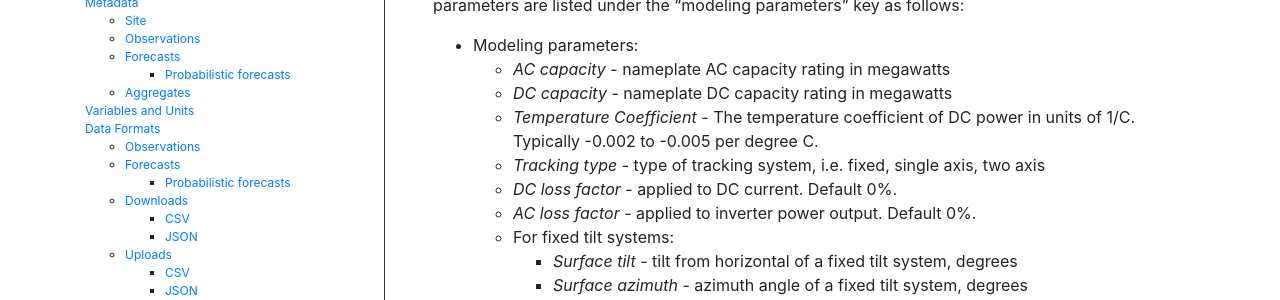
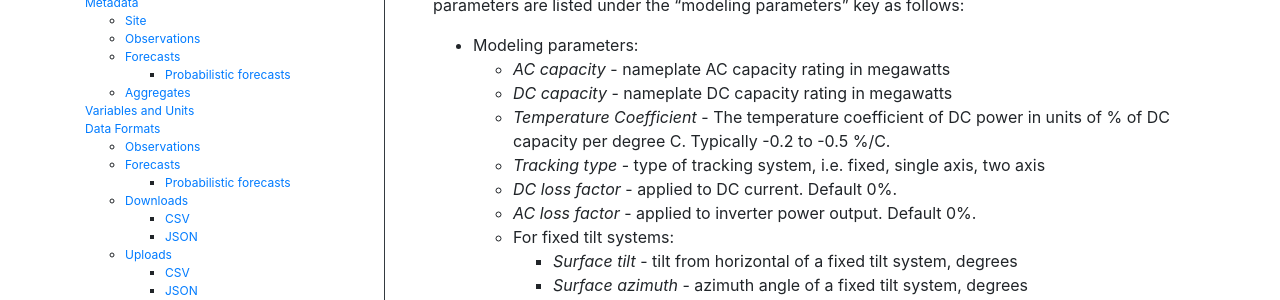
Before and after one commit to SolarArbiter/SolarArbiter.github.io, a Jekyll site: the page built from data_model.md, in a window 1280 px wide and 900 px high, scrolled down 2184 px. Shown: the part 153-453 px from the top of the window. Built offline with Jekyll 4.4.1, drawn with Linux system fonts in a browser that asks for light colours.

Commit message:
update temp coeff units (#144)
* update temp coeff units

* specify % is of DC capacity

```diff
--- a/data_model.md
+++ b/data_model.md
@@ -125,7 +125,7 @@ parameters" key as follows:
     -   *AC capacity* - nameplate AC capacity rating in megawatts
     -   *DC capacity* - nameplate DC capacity rating in megawatts
     -   *Temperature Coefficient* - The temperature coefficient of DC power
-        in units of 1/C. Typically -0.002 to -0.005 per degree C.
+        in units of % of DC capacity per degree C. Typically -0.2 to -0.5 %/C.
     -   *Tracking type* - type of tracking system, i.e. fixed, single axis,
         two axis
     -   *DC loss factor* - applied to DC current. Default 0%.
```
